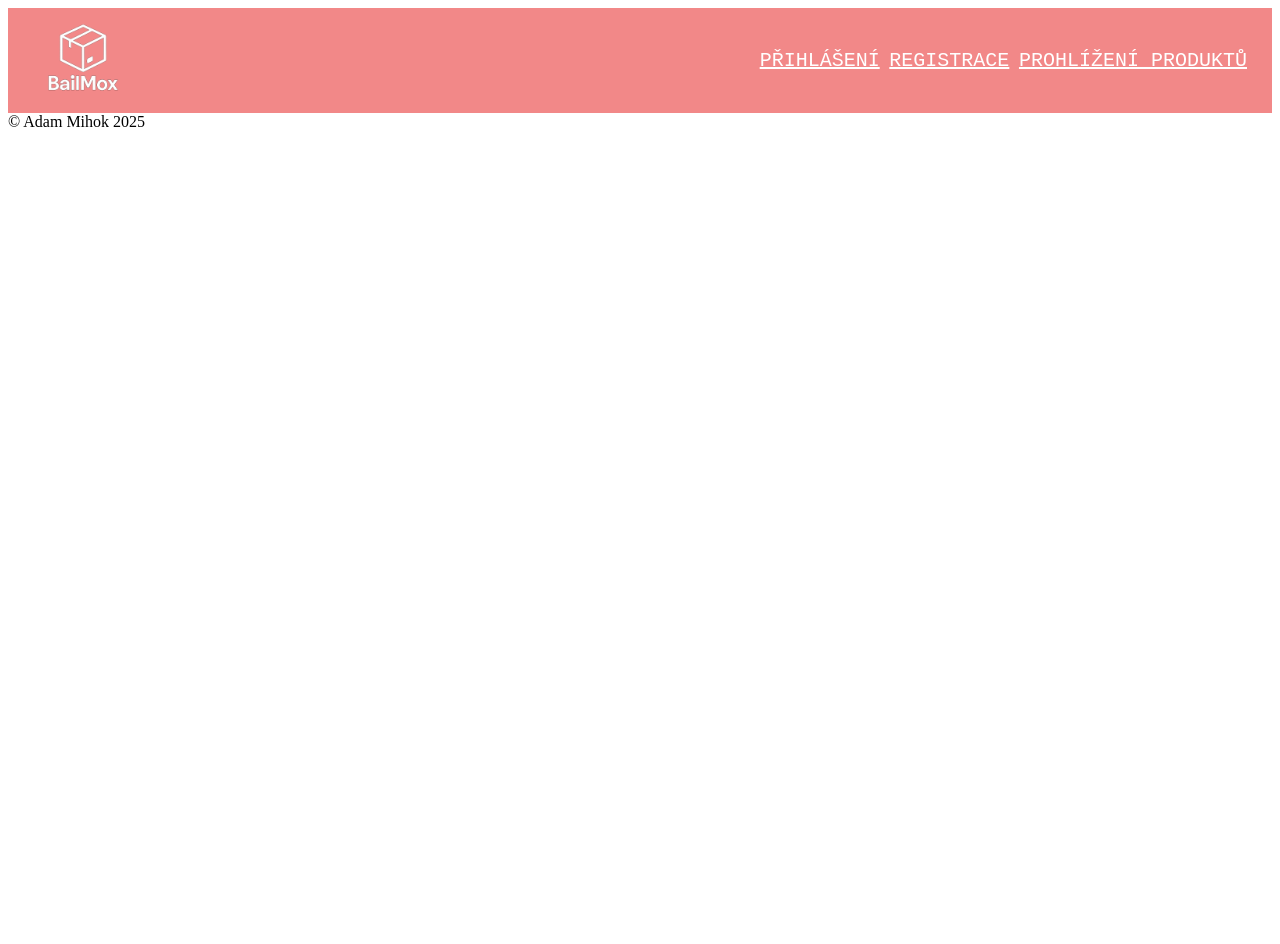
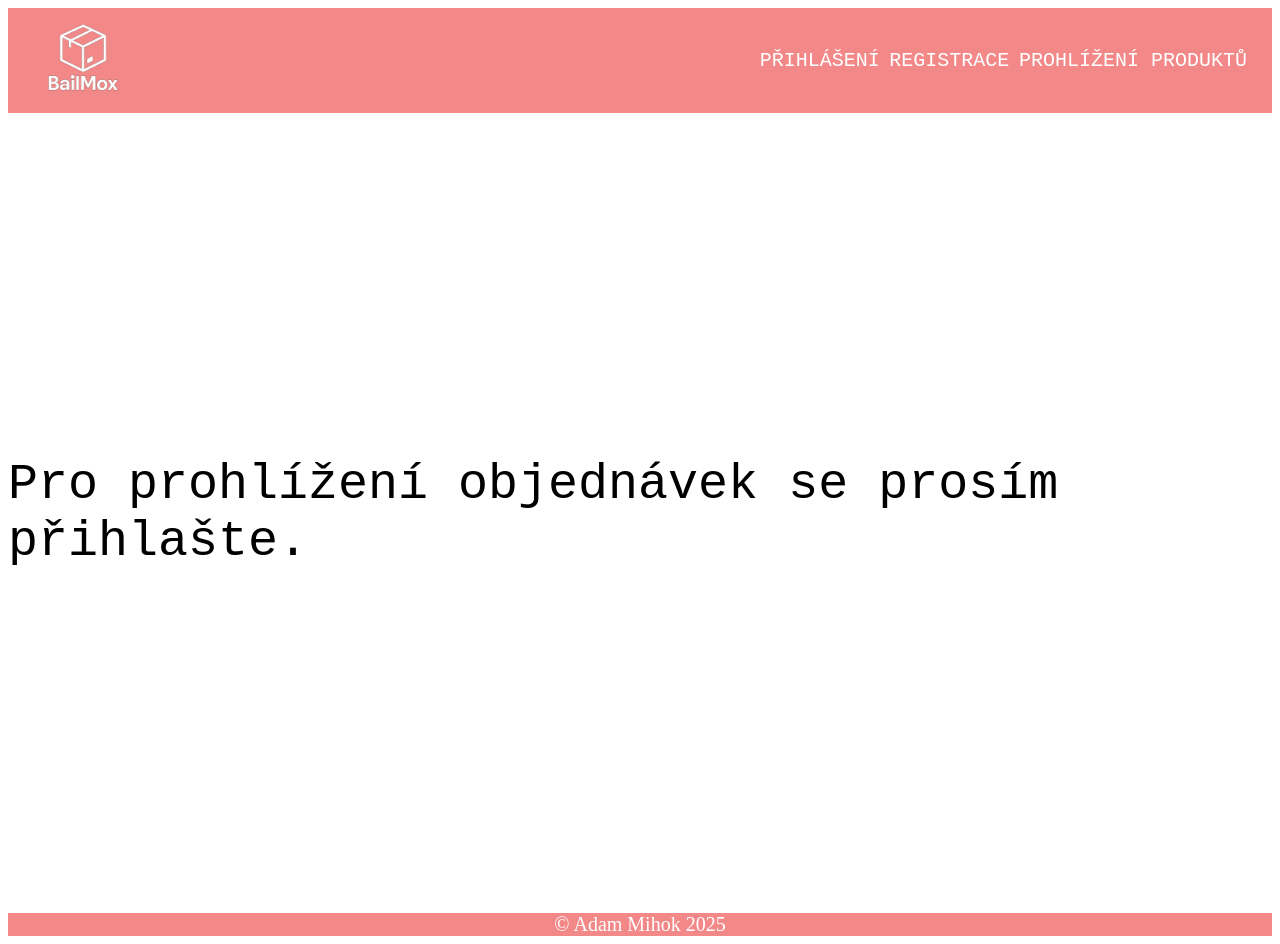
Before and after one commit to adamecs1/ZWA-Projekt, a PHP site: page /homepage.phtml in a window 1280 px wide. Before the commit the page ends 127 px from the top, so only its background shows below. Run offline with PHP 8.4, Linux system fonts and the light colour scheme.

Commit message:
made a message for users that are not logged in
and some styles for it, also added &copy

```diff
--- a/homepage.css
+++ b/homepage.css
@@ -16,12 +16,31 @@ li{
 li a{
     color: white;
     font-size: 20px;
+    text-decoration: none;
 }
 img{
     width: 100px;
     height: 100px;
 }
+
 a:hover{
     text-decoration: underline;
     font-weight: bold;
 }
+
+.Message{
+    font-size: 50px;
+    font-family: 'Courier New', Courier, monospace;
+    display: flex;
+    justify-content: center;
+    align-items: center;
+    height: 100vh;
+}
+.podpis{
+    display: flex;
+    justify-content: center;
+    align-items: center;
+    font-size: 20px;
+    background-color:  #f28888;
+    color:white;
+}
--- a/homepage.phtml
+++ b/homepage.phtml
@@ -17,7 +17,13 @@
                     </ul>
                 </div>
             </nav>
-        &copy Adam Mihok 2025
-    </div>
+                <div class="Message">
+                Pro prohlížení objednávek se prosím přihlašte.
+                </div>
+
+
+                <div class="podpis">
+                &copy Adam Mihok 2025
+                </div>
 </body>
 </html>
```
